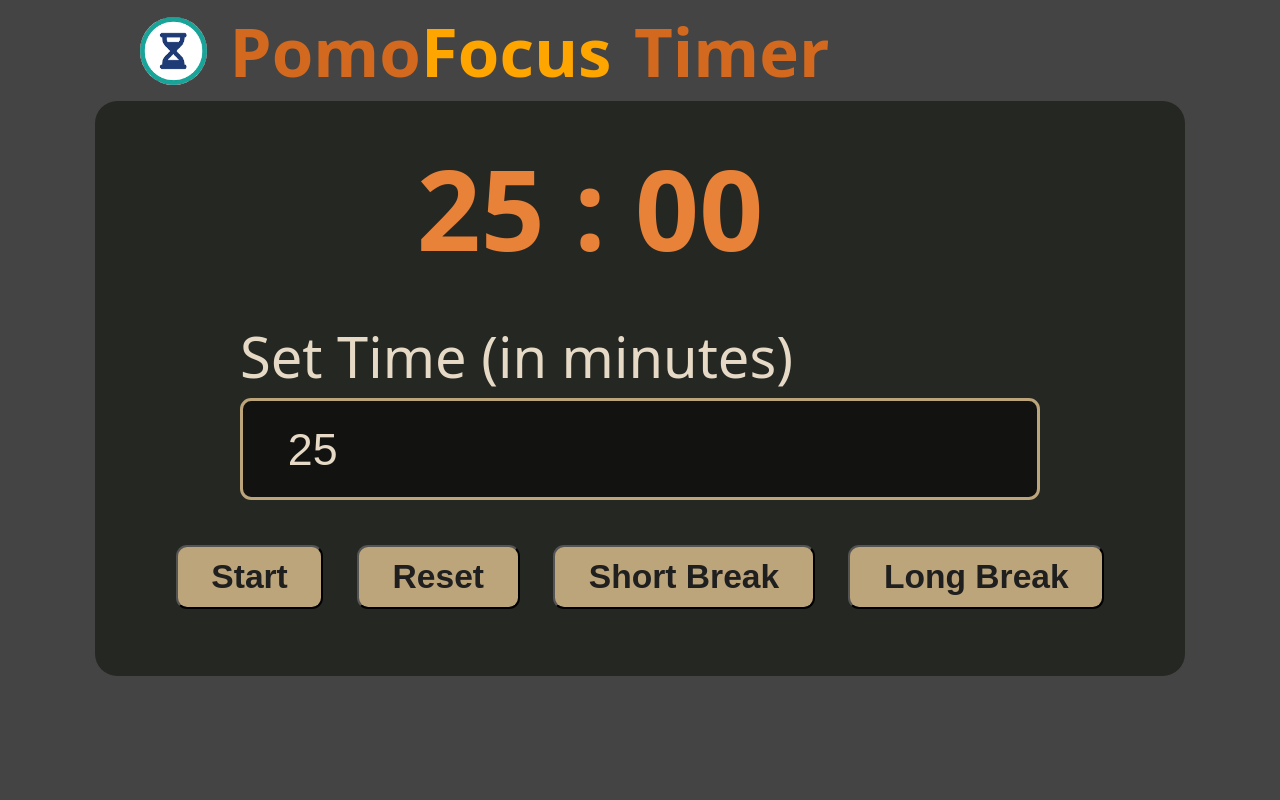
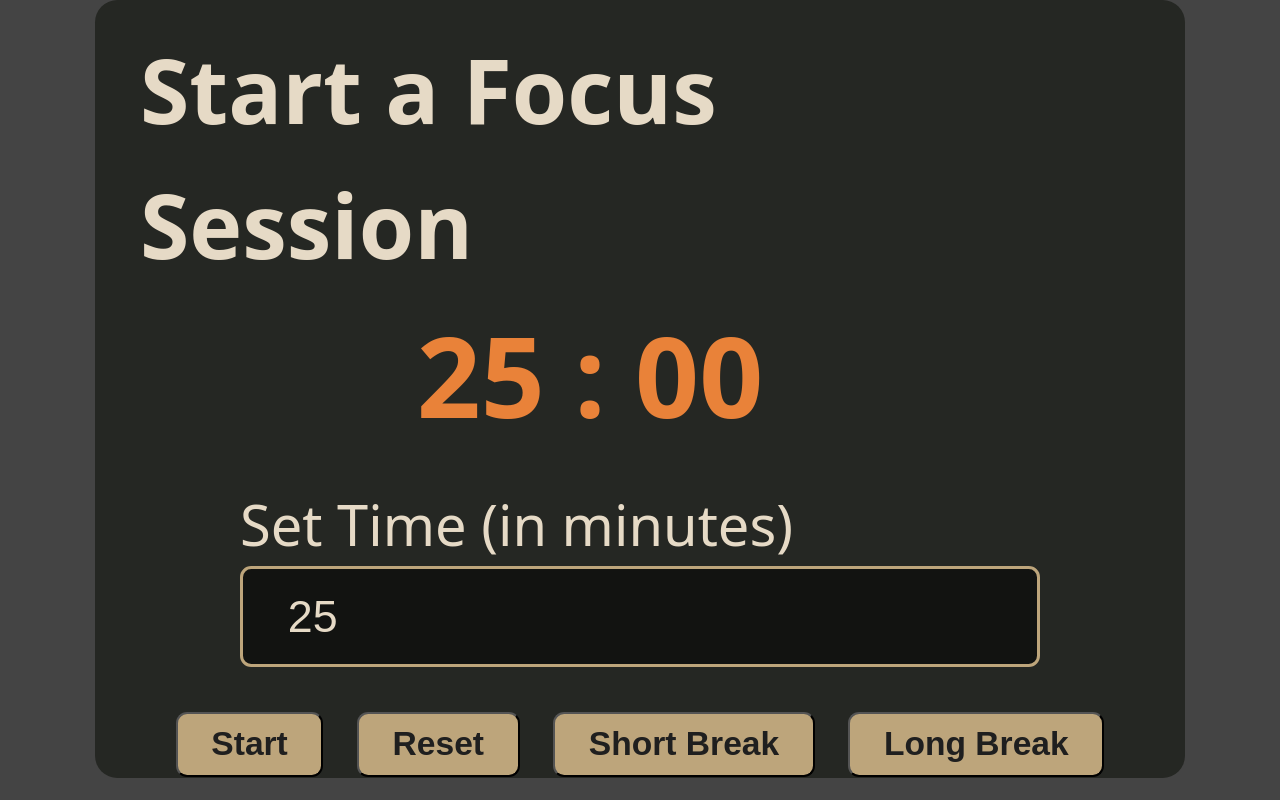
Before and after one commit to WaithakaGuru/Pomodoro-Timer, a React (Vite) app: page / in a window 1280 px wide. Built offline with nearby package versions, Linux system fonts and the light colour scheme.

Commit message:
Set default states

```diff
--- a/src/Contexts/ActionsContext.jsx
+++ b/src/Contexts/ActionsContext.jsx
@@ -23,10 +23,11 @@ export function ActionCtxProvider({children}){
     const [longBreak, setLongBreak] = useState(false);
 
     useEffect(()=>{
-
+        setMode("Start a Focus Session");
     }, []);
 
     function handleStartFocusSession() {
+
         setMode("In Focus Mode");
         if(isPaused === 0){
             setIsPaused(1)
@@ -41,7 +42,7 @@ export function ActionCtxProvider({children}){
 
     function handleReset() {
         setIsPaused(0);
-        set
+
     }
 
     function handleShortBreak() {
```
